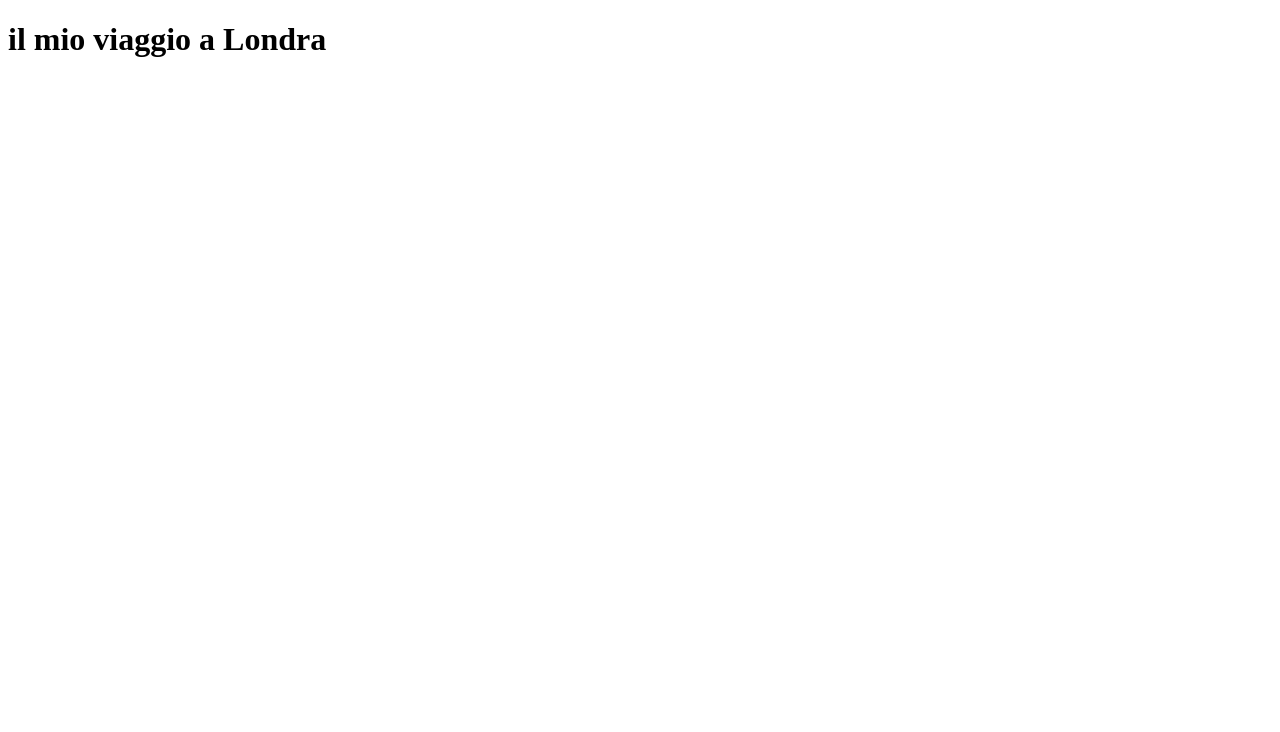
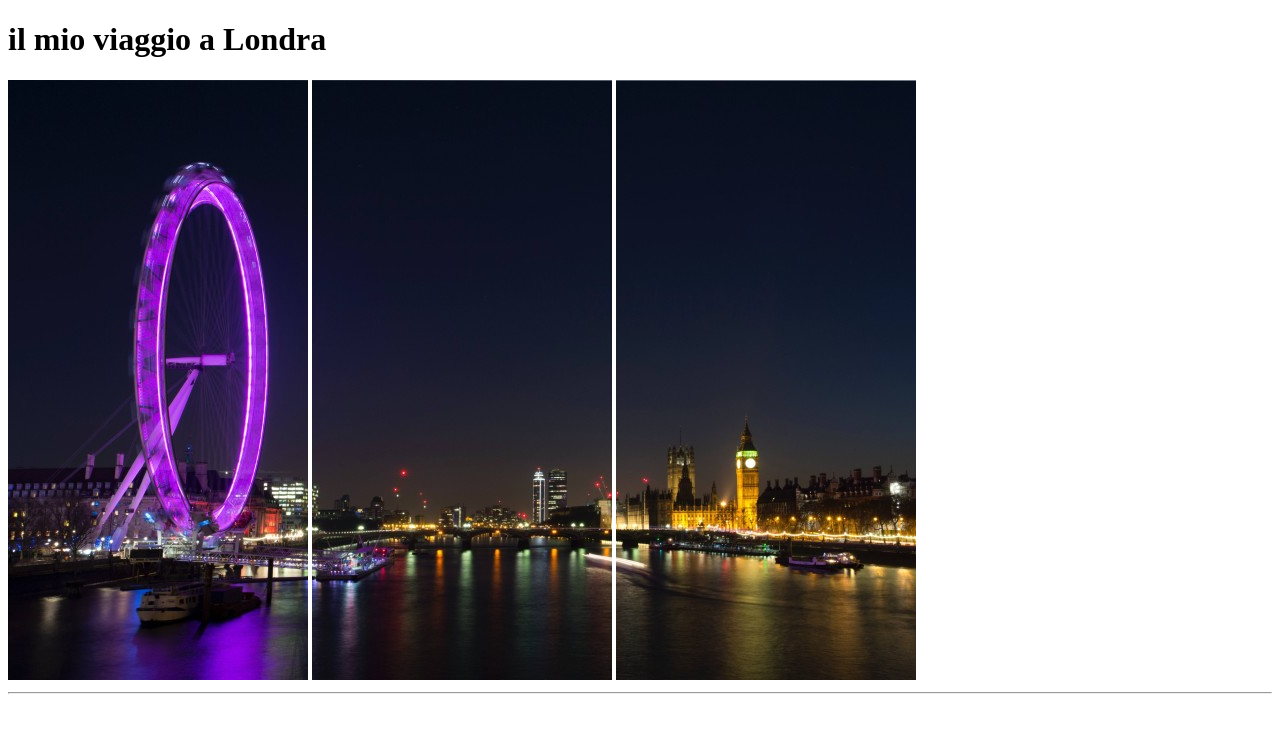
Before and after one commit to eugeniomalavasi/html-london-trip, a plain HTML site: page index.html in a window 1280 px wide. Drawn offline with Linux system fonts and the light colour scheme.

Commit message:
add: photo added in main

```diff
--- a/index.html
+++ b/index.html
@@ -14,6 +14,10 @@
 
     <!-- inizio main -->
     <main>
+        <img src="./img/pexels-bill-emrich-230794-0.jpg" alt="london eye by night">
+        <img src="./img/pexels-bill-emrich-230794-1.jpg" alt="River thames by night">
+        <img src="./img/pexels-bill-emrich-230794-2.jpg" alt="buckingam palace by night">
+        <hr>
 
     </main>
     <!-- /fine main -->
```
